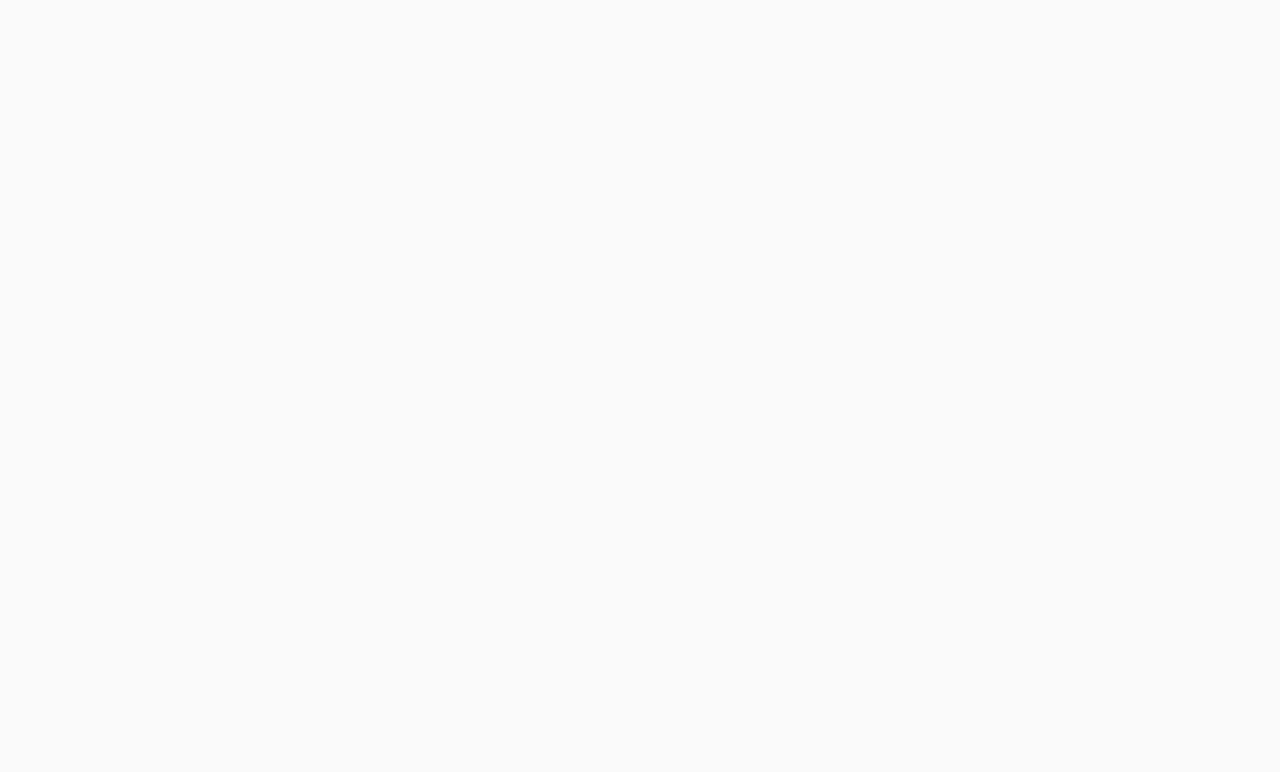
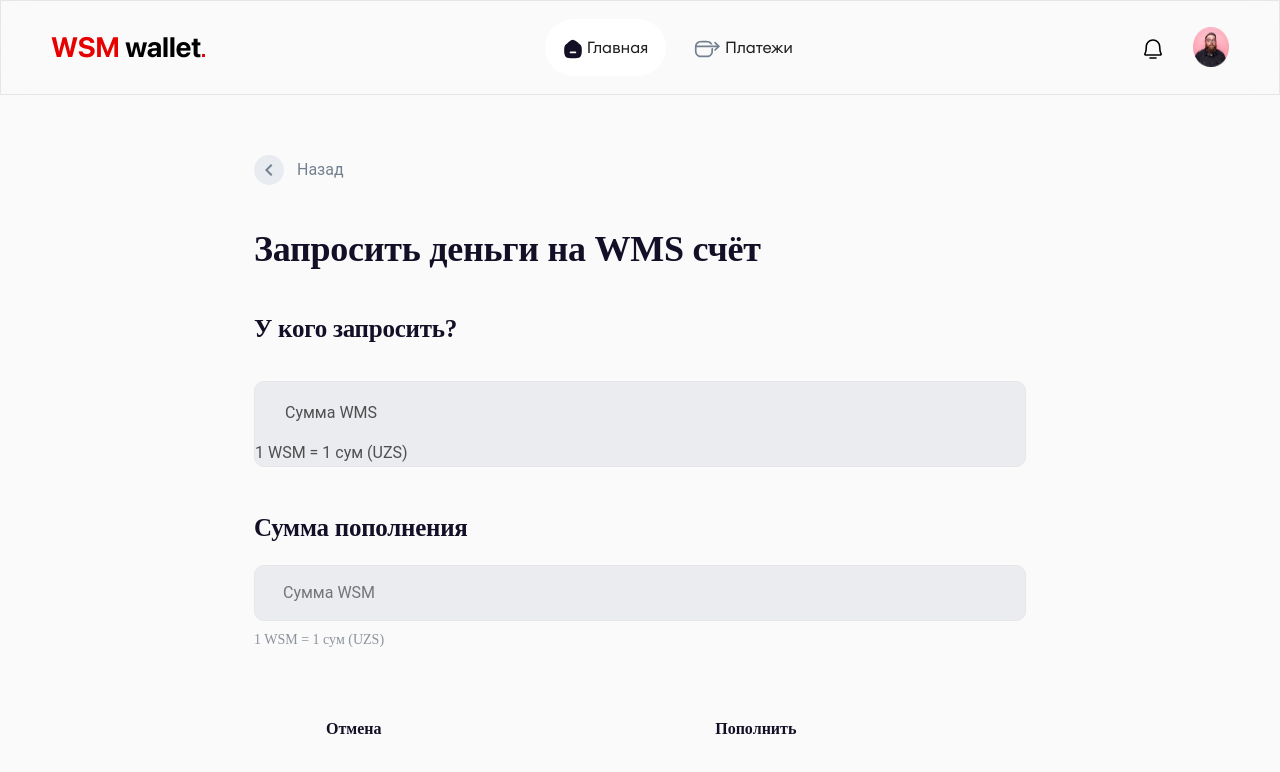
Before and after one commit to XurshidJurayev1/uzspay-wallet, a React (Create React App) app: page /trans/mony in a window 1280 px wide. Before the commit this address had no page. Shown: the top 772 px of the page. Built offline with nearby package versions, Linux system fonts and the light colour scheme; a web font is replaced by a local one.

Commit message:
dasdas
asdas

```diff
--- /dev/null
+++ b/src/components/admin/pages/transMony/link/Linkcard.jsx
@@ -0,0 +1,49 @@
+import React from 'react';
+import './linkcard.scss';
+import Navbar from '../../../utils/navbar/Navbar';
+import ChevronLeftIcon from '@mui/icons-material/ChevronLeft';
+import ContentCopyIcon from '@mui/icons-material/ContentCopy';
+const Linkcard = () => {
+  return (
+    <div>
+      <div className="link">
+        <Navbar />
+        <div className="container__translate">
+          <div className="translate__padd">
+
+            {/*translate__back*/}
+            <div className="translate__back">
+              <a href="javscriptVoid"><span><ChevronLeftIcon /></span> Назад</a>
+            </div>
+
+            {/*translate__mont*/}
+            <div className="translate__mont translate__mont-link">
+              <h2>Создать ссылку для пополнения WMS счёта</h2>
+            </div>
+
+
+            {/*translate__mont-title*/}
+            <div className="translate__mont-title">
+              <h2 className="tranlate-mont-title-h">Укажите сумму</h2>
+            </div>
+
+
+            {/*score__summag*/}
+            <div className="score__summa">
+              <input type="text" placeholder="Сумма WMS" className="score__summ-inout"/>
+              <span>1 WSM = 1 сум (UZS)</span>
+            </div>
+
+            {/*Buttos Bottom*/}
+            <div className="card__buttos-two">
+              <a href="#" className="card__btn card__btn-otm">Отмена</a>
+              <a href="#" className="card__btn card__btn-per"><ContentCopyIcon/>Скопировать ссылку на пополнение</a>
+            </div>
+          </div>
+        </div>
+      </div>
+    </div>
+  );
+};
+
+export default Linkcard;
--- /dev/null
+++ b/src/components/admin/pages/transMony/link/linkcard.scss
@@ -0,0 +1,10 @@
+$font:  "VelaSans";
+.translate__mont-link h2{
+  font-family: $font;
+  font-style: normal;
+  font-weight: 700;
+  font-size: 30px;
+  line-height: 49px;
+  letter-spacing: -0.25px;
+  color: #130F26;
+}
--- /dev/null
+++ b/src/components/admin/pages/transMony/mony/Monycard.jsx
@@ -0,0 +1,61 @@
+import React from 'react';
+import Navbar from '../../../utils/navbar/Navbar';
+import "./monycard.scss";
+import ChevronLeftIcon from '@mui/icons-material/ChevronLeft';
+const Monycard = () => {
+  return (
+    <div>
+      <div className="mony">
+        <Navbar />
+        <div className="container__translate">
+            <div className="translate__padd">
+              {/*translate__back*/}
+              <div className="translate__back">
+                <a href="javscriptVoid"><span><ChevronLeftIcon /></span> Назад</a>
+              </div>
+
+              {/*translate__mont*/}
+              <div className="translate__mont">
+                <h2>Запросить деньги на WMS счёт</h2>
+              </div>
+
+
+              {/*translate__mont-title*/}
+              <div className="translate__mont-title">
+                <h2 className="tranlate-mont-title-h">У кого запросить?</h2>
+              </div>
+
+
+              {/*mony__spros*/}
+              <div className="mony__spros">
+                <input type="text" className="mony__pros-input" />
+                <label className="mony__card-labale" >Сумма WMS</label>
+                <span>1 WSM = 1 сум (UZS)</span>
+              </div>
+
+
+
+              {/*translate__mont-title*/}
+              <div className="score__title__po score__title__po-mony">
+                <h2 >Сумма пополнения</h2>
+              </div>
+              {/*score__summag*/}
+              <div className="score__summa">
+                <input type="text" placeholder="Сумма WSM" className="score__summ-inout"/>
+                <span>1 WSM = 1 сум (UZS)</span>
+              </div>
+
+
+              {/*Buttos Bottom*/}
+              <div className="card__buttos-two">
+                <a href="#" className="card__btn card__btn-otm">Отмена</a>
+                <a href="#" className="card__btn card__btn-per">Пополнить</a>
+              </div>
+            </div>
+        </div>
+      </div>
+    </div>
+  );
+};
+
+export default Monycard;
--- /dev/null
+++ b/src/components/admin/pages/transMony/mony/monycard.scss
@@ -0,0 +1,32 @@
+.mony__spros{
+  background: #EAECF0;
+  border: 1px solid #E6E6E6;
+  border-radius: 10px;
+  position: relative;
+}
+.mony__pros-input{
+  width: 100%;
+  border: 1px solid #EAECF0;
+  background: transparent;
+  font-size: 18px;
+  padding: 14px 28px;
+  border-radius: 10px;
+}
+.mony__pros-input:focus{
+  outline: none;
+  background: white;
+  border: 1px solid #3F3B4E;
+}
+.mony__pros-input:focus + .mony__card-labale{
+  top: 0;
+}
+.mony__card-labale{
+  position: absolute;
+  top: 18px;
+  left: 30px;
+  transition: 500ms;
+  pointer-events: none;
+}
+.score__title__po-mony{
+  margin-top: 44px;
+}
--- a/src/routes/index.js
+++ b/src/routes/index.js
@@ -5,6 +5,8 @@
 import Translate from '../components/admin/pages/transMony/Translate';
 import Telephone from '../components/admin/pages/transMony/phoncard/Telephone';
 import Score from '../components/admin/pages/transMony/scorenumber/Score';
+import Monycard from '../components/admin/pages/transMony/mony/Monycard';
+import Linkcard from '../components/admin/pages/transMony/link/Linkcard';
 // import Main from '../components/admin/pages/paymets/Main';
 
 
@@ -27,6 +29,8 @@
         <Route path="/trans/phone" element={<Telephone />} />
         <Route path="/trans/card" element={<CardNumber />} />
         <Route path="/trans/score" element={<Score />} />
+        <Route path="/trans/mony" element={<Monycard />} />
+        <Route path="/trans/link" element={<Linkcard />} />
       </Routes>
     </div>);
 };
```
Also changed, not shown: src/components/admin/pages/transMony/scorenumber/Score.jsx (line endings or trailing spaces).
